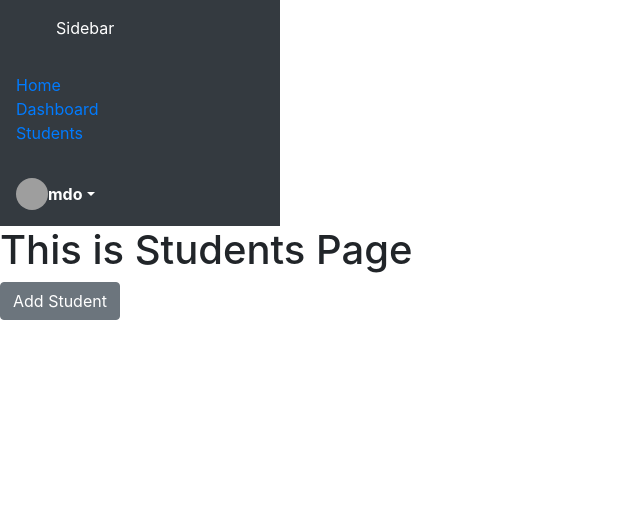
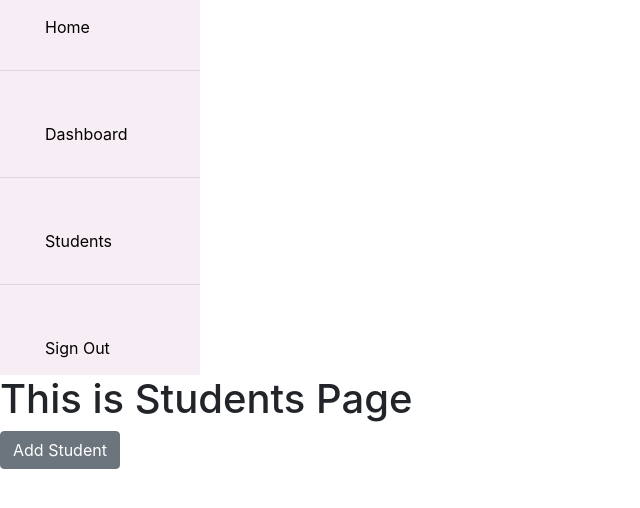
Before and after one commit to CherryMinguito/grading-system, a Nuxt app: page /students in a window 1280 px wide. Shown: the top 508 px of the page, without its empty margins (0-640 px from the left). Built offline with nearby package versions, Linux system fonts and the light colour scheme; grey boxes are pictures that could not be loaded.

Commit message:
update sidebar

```diff
--- a/components/Sidebar.vue
+++ b/components/Sidebar.vue
@@ -1,34 +1,61 @@
 <template>
-    <div class="d-flex flex-column flex-shrink-0 p-3 text-white bg-dark" style="width: 280px;">
-        <a href="/" class="d-flex align-items-center mb-3 mb-md-0 me-md-auto text-white text-decoration-none">
-          <svg class="bi me-2" width="40" height="24"><use xlink:href="#bootstrap"></use></svg>
-          <span class="fs-4">Sidebar</span>
-        </a>
-        <hr>
+  <div class="sidebar">
       <ul class="nav nav-pills flex-column mb-auto">
-          <li class="nav-item">
+        <li class="active">
              <NuxtLink to="/home">Home</NuxtLink>
         </li>
+        <hr>
         <li>
               <NuxtLink to="/dashboard">Dashboard</NuxtLink>
         </li>
+        <hr>
         <li>
               <NuxtLink to="/students">Students</NuxtLink>
         </li>
-        </ul>
-        <hr>
-        <div class="dropdown">
-          <a href="#" class="d-flex align-items-center text-white text-decoration-none dropdown-toggle" id="dropdownUser1" data-bs-toggle="dropdown" aria-expanded="false">
-            <img src="https://github.com/mdo.png" alt="" width="32" height="32" class="rounded-circle me-2">
-            <strong>mdo</strong>
-          </a>
-          <ul class="dropdown-menu dropdown-menu-dark text-small shadow" aria-labelledby="dropdownUser1">
-            <li><a class="dropdown-item" href="#">New project...</a></li>
-            <li><a class="dropdown-item" href="#">Settings</a></li>
-            <li><a class="dropdown-item" href="#">Profile</a></li>
-            <li><hr class="dropdown-divider"></li>
-            <li><a class="dropdown-item" href="#">Sign out</a></li>
+        <li><hr></li>
+              <NuxtLink to="/">Sign Out</NuxtLink>
       </ul>
 </div>
-      </div>
 </template>
+
+
+<style>
+.sidebar {
+width: 200px;
+background-color: #f7edf4;
+position: relative;
+height: 100%;
+overflow: auto;
+}
+
+.sidebar a {
+display: block;
+color: black;
+padding: 15px;
+margin-left: 30px;
+text-decoration: none;
+}
+
+.sidebar a.active {
+background-color: purple;
+color: white;
+}
+
+.sidebar a:hover:not(.active) {
+background-color: #2225;
+color: white;
+}
+
+hr{
+width: 100%;
+height: 20px;
+}
+
+div.content {
+margin-left: 200px;
+padding: 1px 16px;
+height: 1000px;
+}
+
+
+</style>-->
```
Lines whose indentation alone changed are shown as unchanged.
